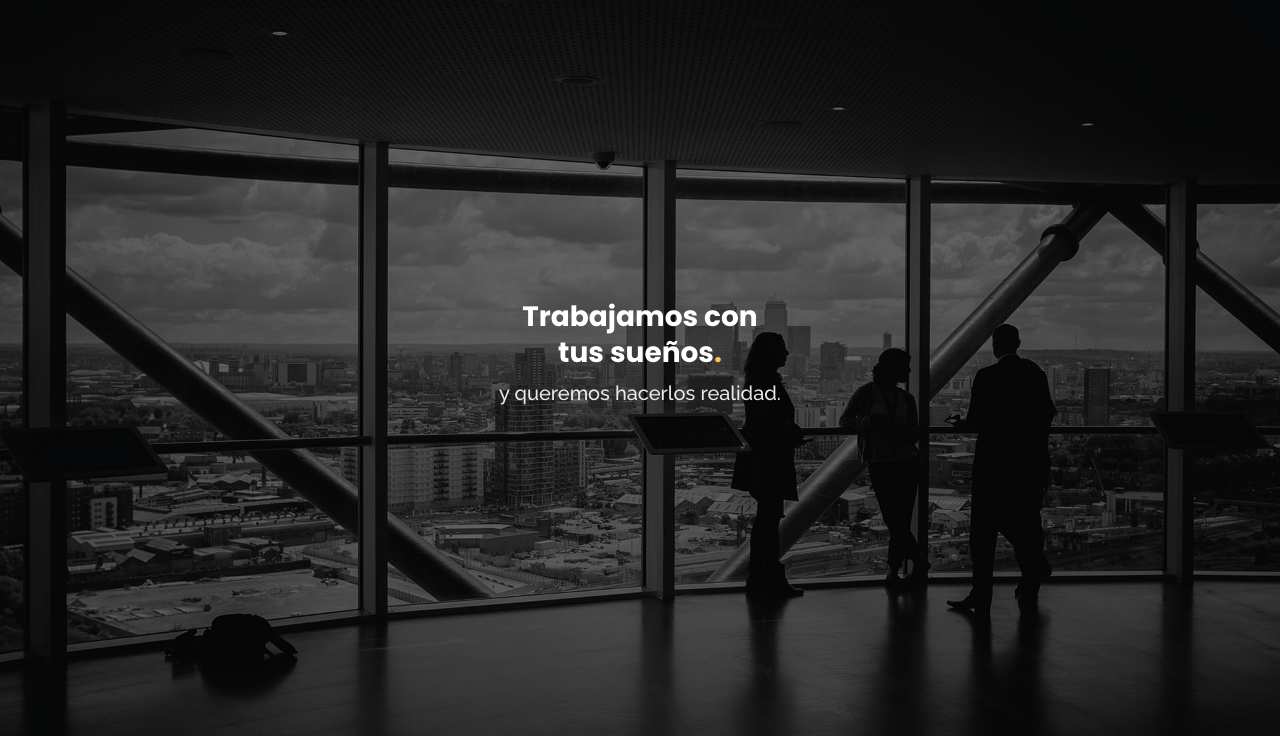
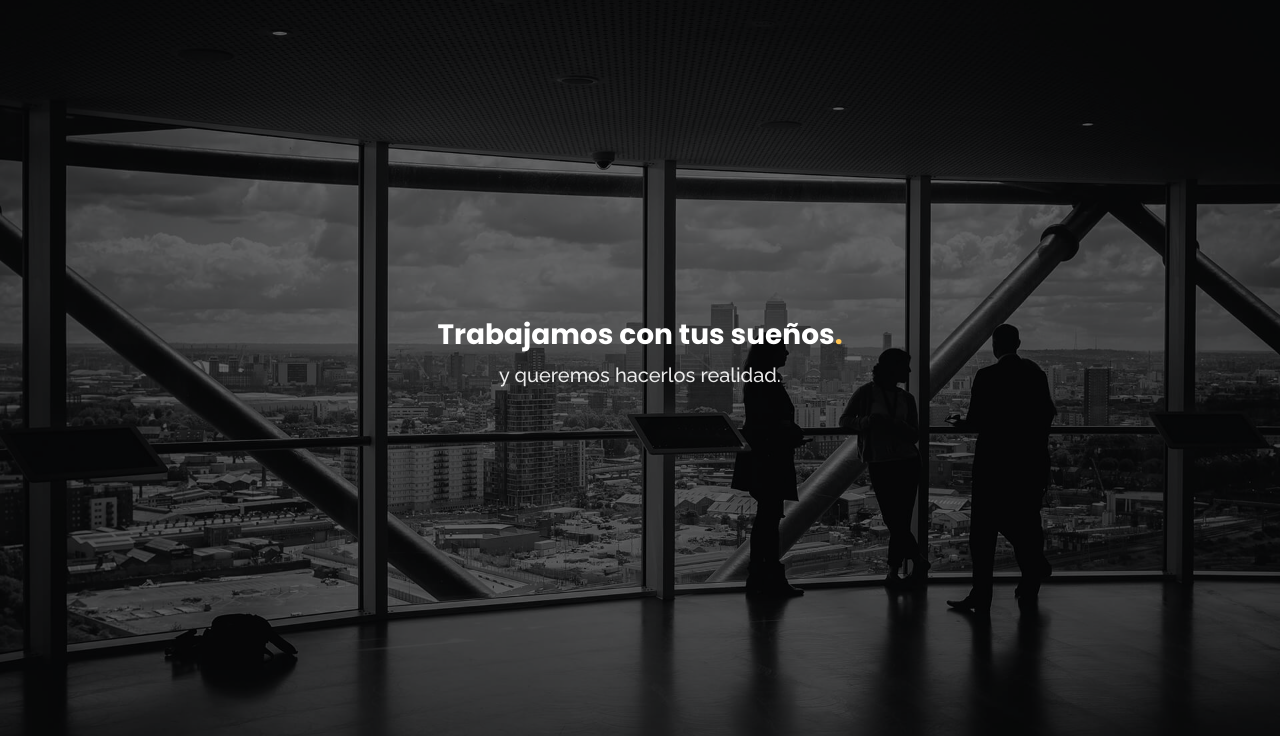
Before and after one commit to franferfain/Capital-Santa-Fe, a plain HTML site: page index.html in a window 1280 px wide. Shown: the part 61-797 px from the top of the page. Drawn offline with nearby package versions, Linux system fonts and the light colour scheme; grey boxes are pictures that could not be loaded.

Commit message:
Update index.html

```diff
--- a/index.html
+++ b/index.html
@@ -83,7 +83,7 @@
 
       <div class="row justify-content-center" data-aos="fade-up" data-aos-delay="150">
         <div class="col-xl-6 col-lg-8">
-          <h1>Trabajamos con <br> tus sueños<span>.</span></h1>
+          <h1>Trabajamos con tus sueños<span>.</span></h1>
           <h2>y queremos hacerlos realidad.</h2>
         </div>
       </div>
@@ -657,6 +657,7 @@
     </section> End Team Section -->
 
     <!-- ======= Contact Section ======= -->
+    <br>
     <section id="contact" class="contact">
       <div class="container" data-aos="fade-up">
 
```
